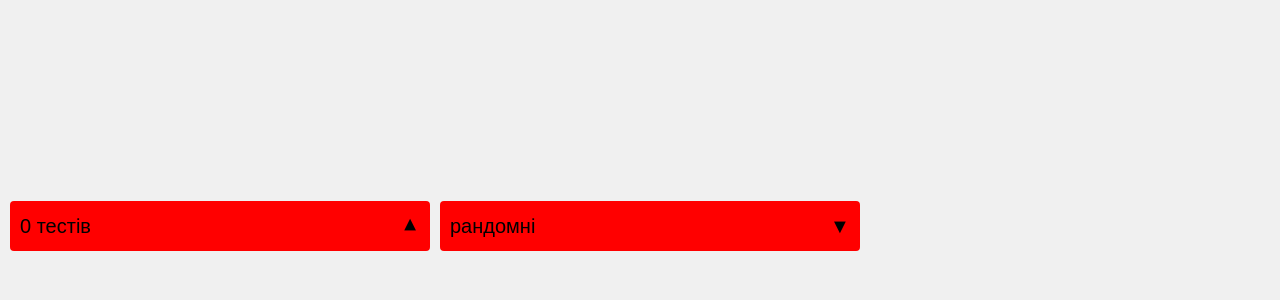
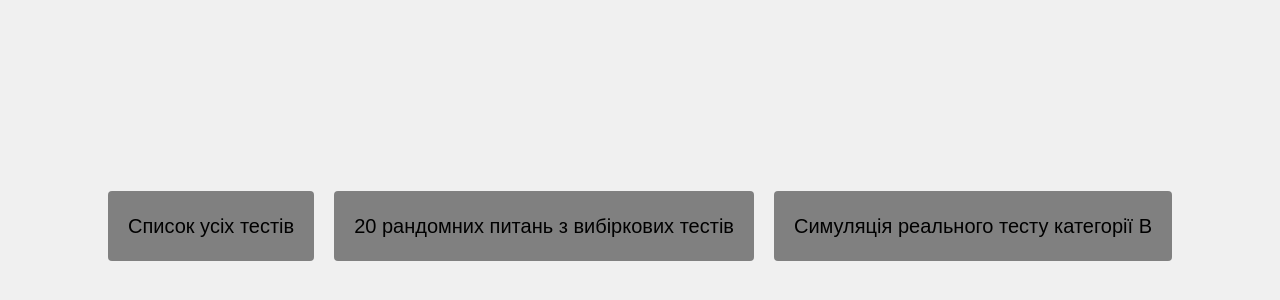
Before and after one commit to sirkostya009/pdr-tests, a SvelteKit app: page / in a window 1280 px wide. Shown: the part 174-474 px from the top of the page. Built offline with nearby package versions, Linux system fonts and the light colour scheme.

Commit message:
push push push

```diff
--- a/src/routes/+page.svelte
+++ b/src/routes/+page.svelte
@@ -1,97 +1,42 @@
-<script lang="ts">
-	import tests from "$lib/tests-amalgated.json";
+<main>
+	<a href="/#/list">
+		Список усіх тестів
+	</a>
 
-	const keys = Object.keys(tests);
-</script>
+	<a href="/#/random">
+		20 рандомних питань з вибіркових тестів
+	</a>
 
-<main>
-	<details name="menu" open class="topics">
-		<summary>{keys.length} тестів</summary>
-		<ul>
-			{#each keys as test}
-				<li>
-					<a href="/#/{test}">{test}</a>
-				</li>
-			{/each}
-		</ul>
-	</details>
-
-	<details name="menu" class="random">
-		<summary>рандомні</summary>
-		<form action="/#/random">
-			<ul>
-				{#each keys as test}
-					<li>
-						<label>
-							{test}
-							<input name="test" type="checkbox" value={test} />
-						</label>
-					</li>
-				{/each}
-			</ul>
-			<button>Почати</button>
-		</form>
-	</details>
+	<div>
+		Симуляція реального тесту категорії B
+	</div>
 </main>
 
 <style>
 	main {
-		display: grid;
-		grid-template-columns: repeat(3, 1fr);
-		gap: 0.5rem;
+		display: flex;
+		flex-direction: row;
+		gap: 1rem;
 		width: 100%;
 		height: 100%;
-	}
+		padding: 0 0.5rem;
+		justify-content: center;
+		align-items: center;
 
-	details {
-		margin: auto 0.5rem;
-		width: 100%;
+		* {
+			border-radius: 0.2rem;
+			background-color: gray;
+			padding: 1rem;
 
-		&[open] > summary::after {
-			transform: translateY(50%) rotate(180deg);
+			&:hover {
+				background-color: lightcoral;
+			}
 		}
 	}
 
-	summary {
-		display: flex;
-		justify-content: space-between;
-		padding: 0.5rem;
-		border-radius: 0.2rem;
-		background-color: red;
-
-		&::after {
-			content: "\25BC";
-			width: 1rem;
-			height: 1rem;
-			/* background-size: cover; */
-			transition: 0.2s;
+	@media (max-width: 1024px) {
+		main {
+			flex-direction: column;
 		}
 	}
-
-	ul {
-		display: grid;
-		grid-template-columns: repeat(2, 1fr);
-		font-size: 0.85rem;
-
-		:has(a):hover {
-			color: rgba(255, 255, 255, 0.7);
-			background-color: var(--secondary-main-color);
-			border-radius: 10px;
-		}
-
-		li {
-			padding-left: 0.4rem;
-		}
-	}
-
-	.random button {
-		width: 7rem;
-		text-align: center;
-		padding: 0.2rem;
-		border: 1px solid black;
-		border-radius: 10px;
-		box-shadow: inset 0 0 0 1px rgb(55, 55, 55);
-		background-color: var(--secondary-main-color);
-		color: white;
-	}
 </style>
--- a/src/routes/[test]/+page.svelte
+++ b/src/routes/[test]/+page.svelte
@@ -7,9 +7,7 @@
 {#if page.params.test in tests}
 	<Test
 		name={page.params.test}
-		test={tests[
-			page.params.test as keyof typeof tests
-		] as (typeof tests)["Загальні положення"]}
+		test={tests[page.params.test as keyof typeof tests]}
 	/>
 {:else}
 	<h2>test "{page.params.test}" not found</h2>
```
Also changed, not shown: src/lib/Test.svelte (+57 -6 lines), src/routes/list/+page.svelte (added, +60 -0 lines).
